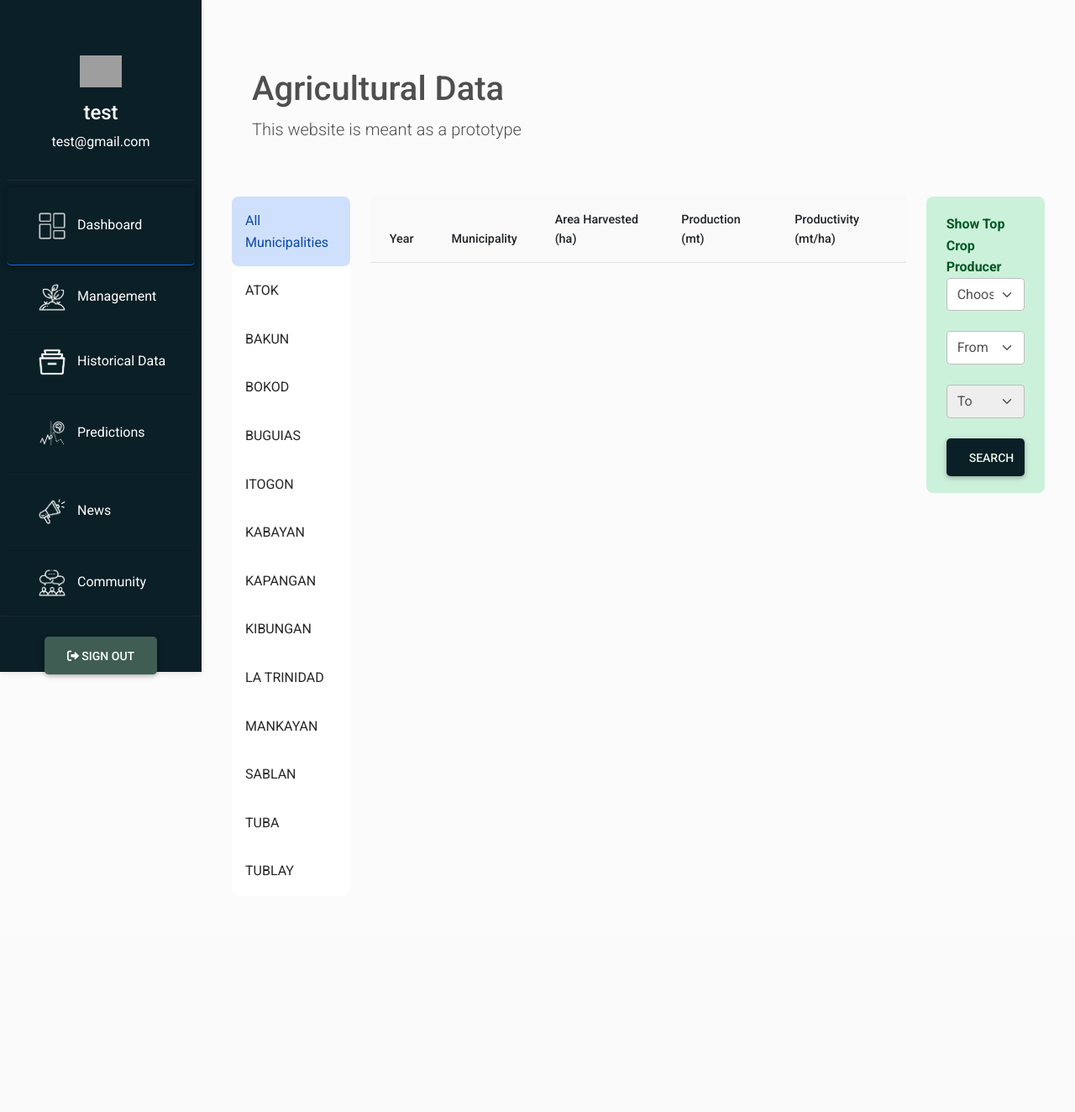
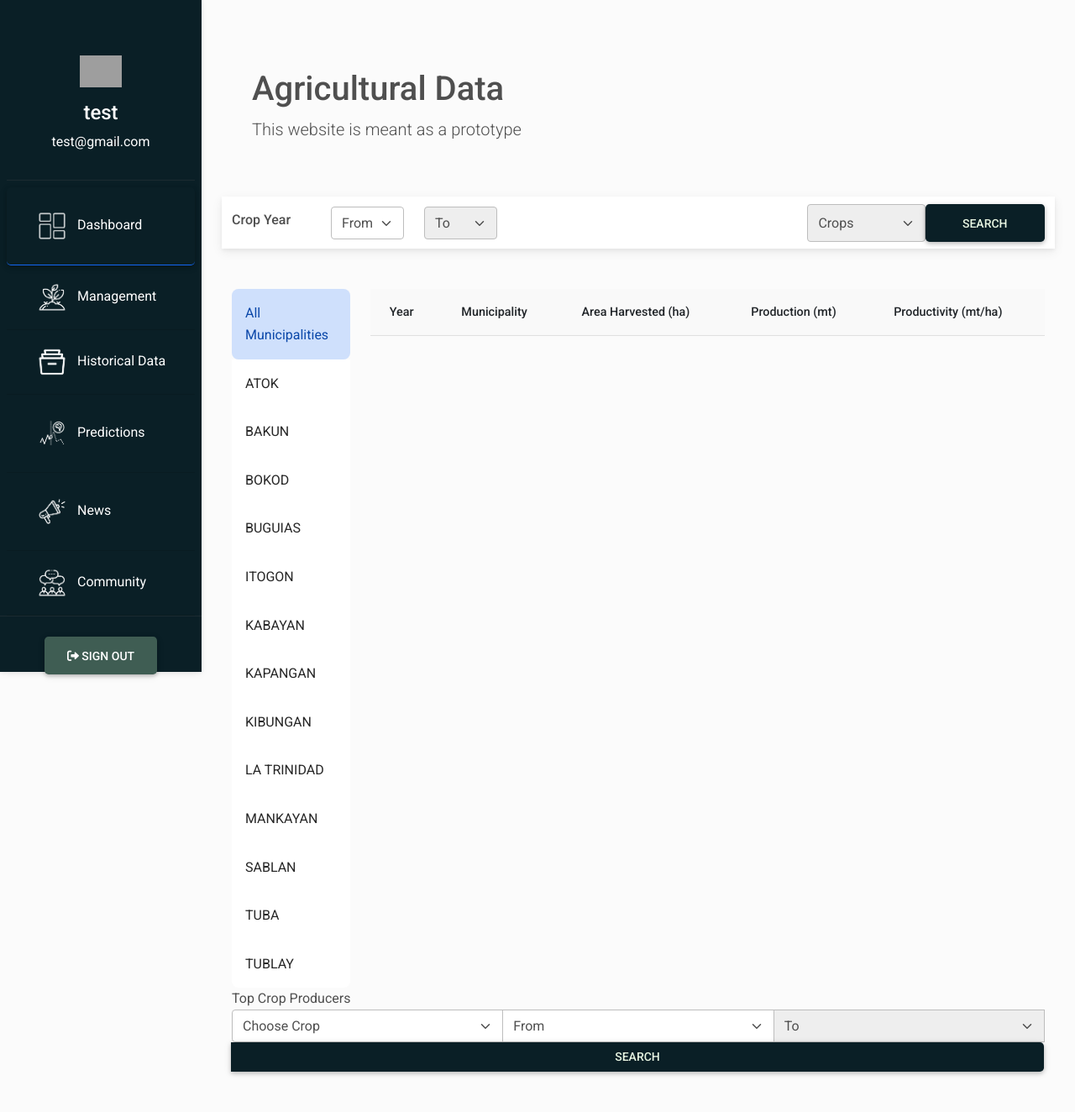
Before and after one commit to donharl1522/cit8UcSpecial, a PHP site: page /historicaldata/agricultural/index.php in a window 1280 px wide. Shown: the whole page at 84% size. Before the commit the page ends 1043 px from the top, so only its background shows below. Run offline with PHP 8.4, Linux system fonts and the light colour scheme; a user stored in the database is signed in; lists and menus that the app fills with data are empty; some libraries are stand-ins or nearby versions; grey boxes are pictures that could not be loaded.

Commit message:
Add files via upload

```diff
--- a/historicaldata/agricultural/index.php
+++ b/historicaldata/agricultural/index.php
@@ -37,7 +37,6 @@
    <!--Navigation-->
    <div class="container my-5">
       <nav
-         id="main-navbar"
          class="navbar navbar-expand-lg navbar-light bg-white"
          >
          <!-- Container wrapper -->
@@ -169,7 +168,7 @@
                      data-mdb-toggle="list" href="#list-tublay" role="tab" aria-controls="list-tublay">TUBLAY</a>
                </div>
             </div>
-            <div class="col-8">
+            <div class="col">
                <div class="tab-content" id="nav-tabContent">
                   <div class="tab-pane fade show active" id="list-all" role="tabpanel"
                      aria-labelledby="list-all-list">
@@ -809,7 +808,7 @@
                </div>
             </div>
 
-            <div class="col-2">
+            <!--<div class="col-2">
             <div class="alert alert-success" role="alert" data-mdb-color="success">
                     <span class="alert-link">Show Top Crop Producer</span>
                     <form method="post">
@@ -847,11 +846,11 @@
                         </button>
                     </form>
                 </div>
-            </div>
+            </div>-->
          </div>
          <!--End Side Tabbed Sample-->
          <!--Top Crop Production-->
-         <!--<?php echo "Top Crop Producers" ?>
+         <?php echo "Top Crop Producers" ?>
          <form class="d-none d-md-flex input-group w-auto my-auto" method="post">
             <select  class="form-select" name="topCropSelect" id="topCropSelect">
                <option disabled selected>Choose Crop</option>
@@ -885,7 +884,7 @@
             <button type="submit" name="topCropSubmitBtn" class="btn  btn-color-primary btn-block btn-lg"
                data-mdb-ripple-color="dark">Search
             </button>
-         </form>-->
+         </form>
          <?php
             if(isset($_POST['topCropSubmitBtn'])){
 
```
